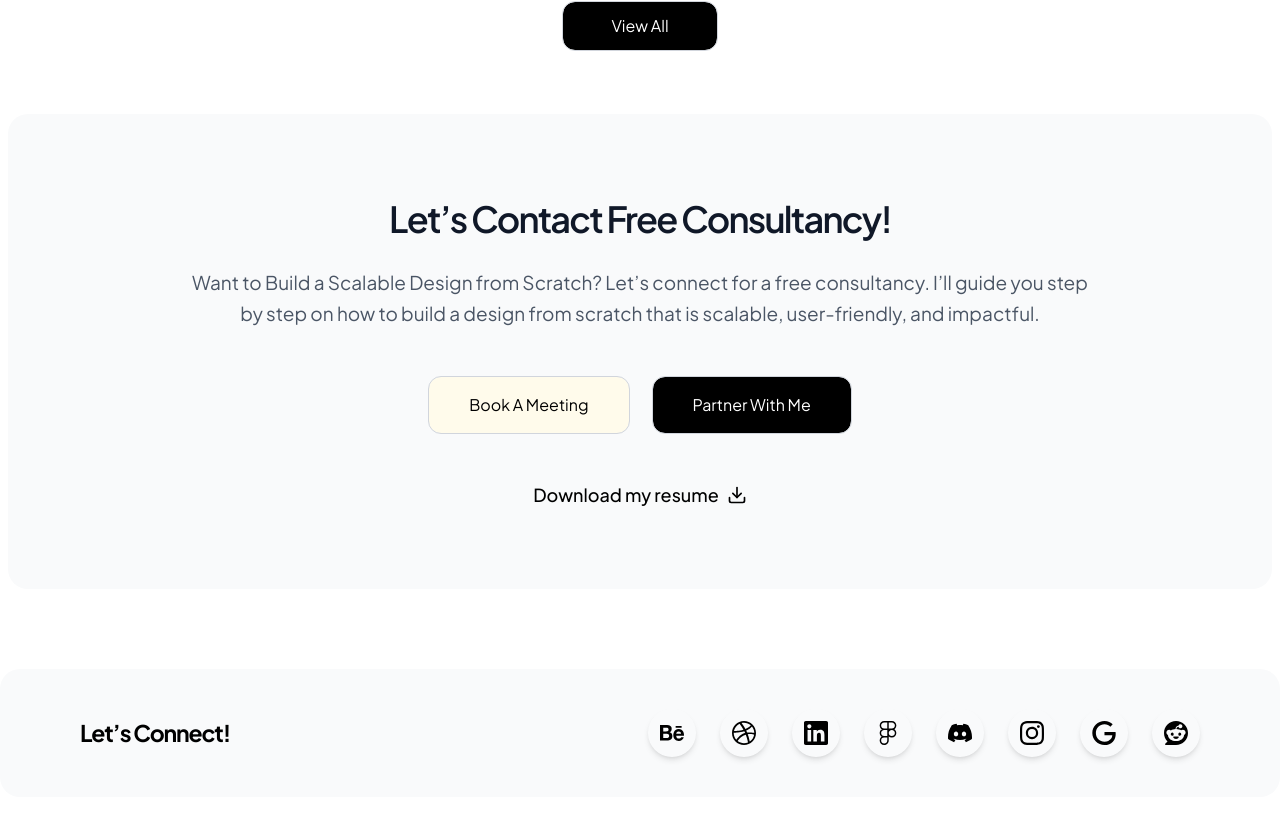
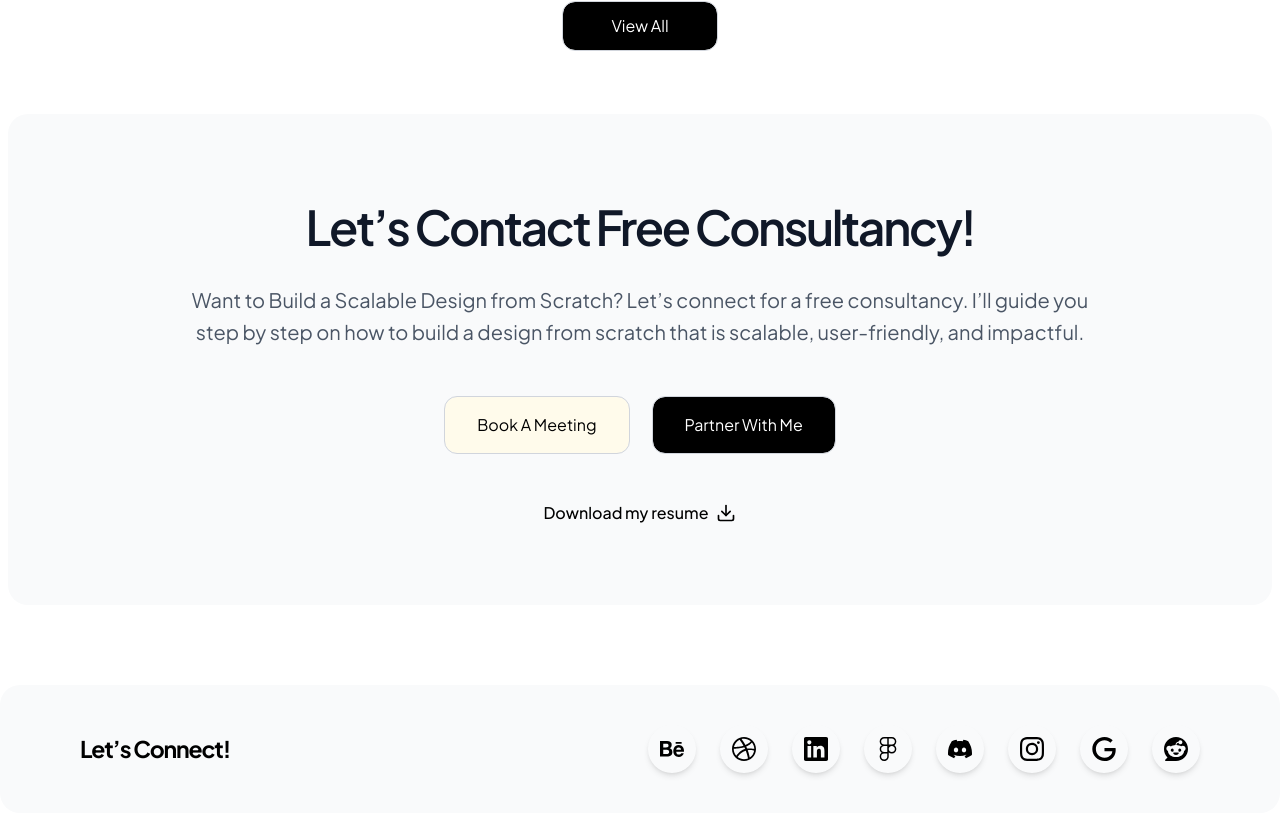
Before and after one commit to huzaifa-codes/shayanportfolio, a Next.js app: page / in a window 1280 px wide. Shown: the part 4801-5618 px from the top of the page. Built offline with nearby package versions, Linux system fonts and the light colour scheme.

Commit message:
make responsive

```diff
--- a/src/component/widgets/CaseStudySection.tsx
+++ b/src/component/widgets/CaseStudySection.tsx
@@ -34,7 +34,7 @@ const CaseStudySection: React.FC = () => {
   return (
     <section className="case-study-theme relative py-32">
       <div className="px-4 space-y-20">
-        <h2 className="font-bold text-center font-jakarta text-[var(--foreground)]">
+        <h2 className="font-bold text-center text-[22px] md:text-[40px] font-jakarta text-[var(--foreground)]">
           Some of My Selected Projects
         </h2>
 
--- a/src/component/widgets/Contactfree.tsx
+++ b/src/component/widgets/Contactfree.tsx
@@ -1,6 +1,6 @@
 import Button from "../shared/ui/Button";
 import SectionWrapper from "../shared/ui/SectionWrapper";
-import {  FiDownload } from "react-icons/fi";
+import { FiDownload } from "react-icons/fi";
 
 export default function ContactConsultancySection() {
   return (
@@ -10,33 +10,33 @@ export default function ContactConsultancySection() {
                    flex flex-col items-center text-center space-y-6 font-jakarta"
       >
         {/* Heading */}
-        <h2 className="text-3xl md:text-4xl font-semibold !text-gray-900">
+        <h2 className="text-2xl sm:text-3xl md:text-4xl lg:text-5xl font-semibold !text-gray-900">
           Let’s Contact Free Consultancy!
         </h2>
 
         {/* Sub Text */}
-        <p className="text-gray-600 max-w-[900px] leading-relaxed">
+        <p className="text-gray-600 max-w-[900px] text-sm sm:text-base md:text-lg lg:text-xl leading-relaxed">
           Want to Build a Scalable Design from Scratch? Let’s connect for a free consultancy.
           I’ll guide you step by step on how to build a design from scratch that is scalable, user-friendly, and impactful.
         </p>
 
         {/* Buttons */}
-        <div className="flex flex-col sm:flex-row gap-4 sm:gap-6 mt-6">
-          <Button className="bg-amber-50 px-8 py-4 sm:px-10 sm:py-4">
+        <div className="flex  sm:flex-row gap-3 sm:gap-6 mt-6 w-full sm:w-auto justify-center">
+          <Button className="bg-amber-50 px-4  sm:px-8 py-4 text-[12px] sm:text-base w-full sm:w-auto">
             Book A Meeting
           </Button>
-          <Button className="bg-black text-white px-8 py-4 sm:px-10 sm:py-4">
+          <Button className="bg-black text-white px-4  sm:px-8 py-4 text-[12px]  sm:text-base w-full sm:w-auto">
             Partner With Me
           </Button>
         </div>
 
         {/* Download Resume */}
         <a
-          href="/resume.pdf" // Update with your resume path
+          href="/resume.pdf"
           download
-          className="flex items-center gap-2 mt-6 text-gray-700 hover:text-black text-lg font-medium"
+          className="flex items-center gap-2 mt-6 text-gray-700 hover:text-black text-sm sm:text-base font-medium"
         >
-          Download my resume <FiDownload className="text-xl" />
+          Download my resume <FiDownload className="text-lg sm:text-xl" />
         </a>
       </section>
     </SectionWrapper>
```
